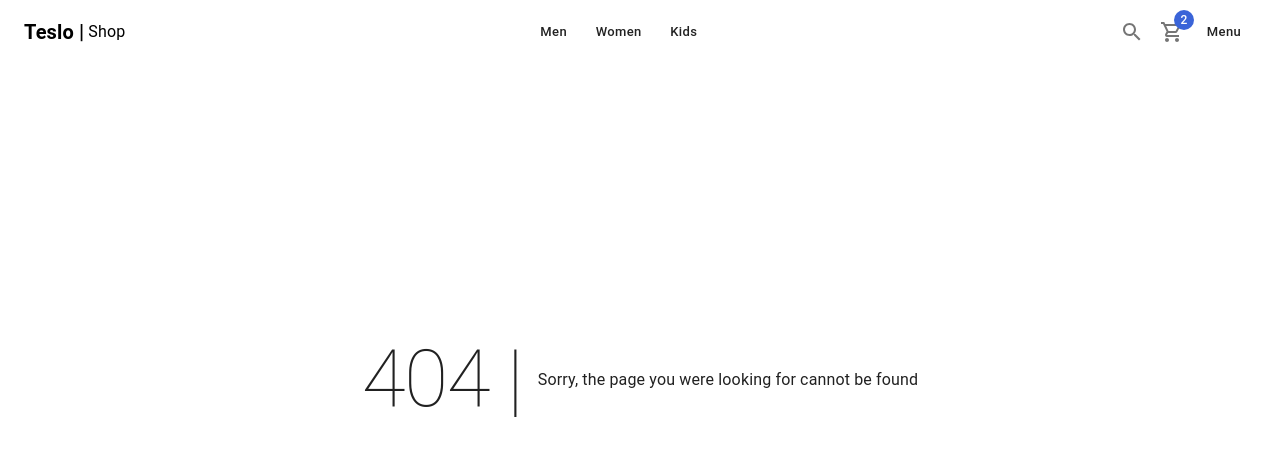
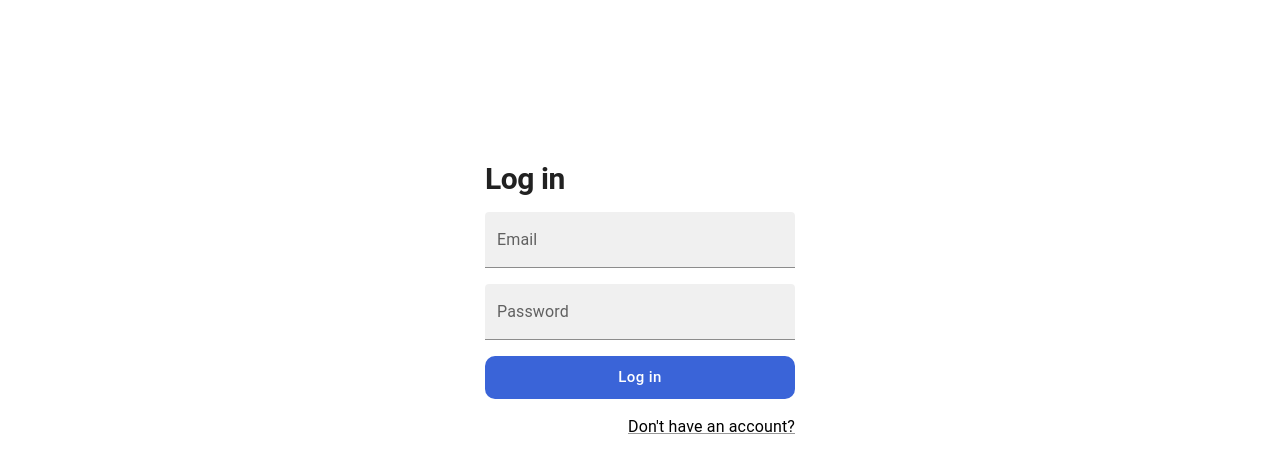
Before and after one commit to StefanoCutri/teslo-shop-next, a Next.js app: page /auth/login in a window 1280 px wide. Before the commit this address had no page. Shown: the top 470 px of the page. Built offline with nearby package versions, Linux system fonts and the light colour scheme.

Commit message:
LoginPage

```diff
--- a/src/components/layouts/AuthLayout.tsx
+++ b/src/components/layouts/AuthLayout.tsx
@@ -6,7 +6,7 @@ interface Props {
   children?: JSX.Element | JSX.Element[];
 }
 
-const AuthLayout = ({ title, children }: Props) => {
+export const AuthLayout = ({ title, children }: Props) => {
   return (
     <>
       <Head>
@@ -25,5 +25,3 @@ const AuthLayout = ({ title, children }: Props) => {
     </>
   );
 };
-
-export default AuthLayout;
--- /dev/null
+++ b/src/pages/auth/login.tsx
@@ -0,0 +1,35 @@
+import { AuthLayout } from "@/components/layouts";
+import { Box, Button, Grid, Link, TextField, Typography } from "@mui/material";
+import NextLink from "next/link";
+
+const LoginPage = () => {
+  return (
+    <AuthLayout title="Login">
+      <Box sx={{ width: 350, padding: "10px 20px" }}>
+        <Grid container spacing={2}>
+            <Grid item xs={12}>
+                <Typography variant="h1" component='h1'>Log in</Typography>
+            </Grid>
+            <Grid item xs={12}>
+                <TextField label='Email' variant="filled" fullWidth/>
+            </Grid>
+            <Grid item xs={12}>
+                <TextField label='Password' type='password' variant="filled" fullWidth/>
+            </Grid>
+            <Grid item xs={12}>
+                <Button color="secondary" className="circular-btn" size="large" fullWidth>Log in</Button>
+            </Grid>
+            <Grid item xs={12} display='flex' justifyContent='end'>
+                <NextLink href='/auth/register' passHref legacyBehavior>
+                <Link underline="always">
+                    Don't have an account?
+                </Link>
+                </NextLink>
+            </Grid>
+        </Grid>
+      </Box>
+    </AuthLayout>
+  );
+};
+
+export default LoginPage;
```
